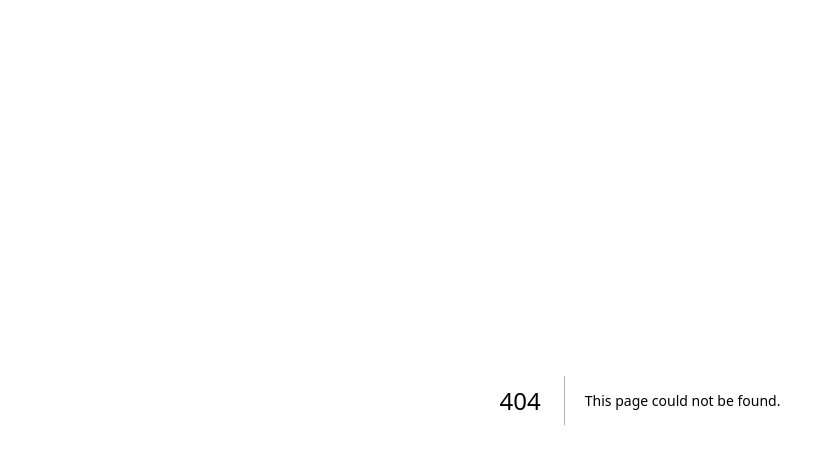
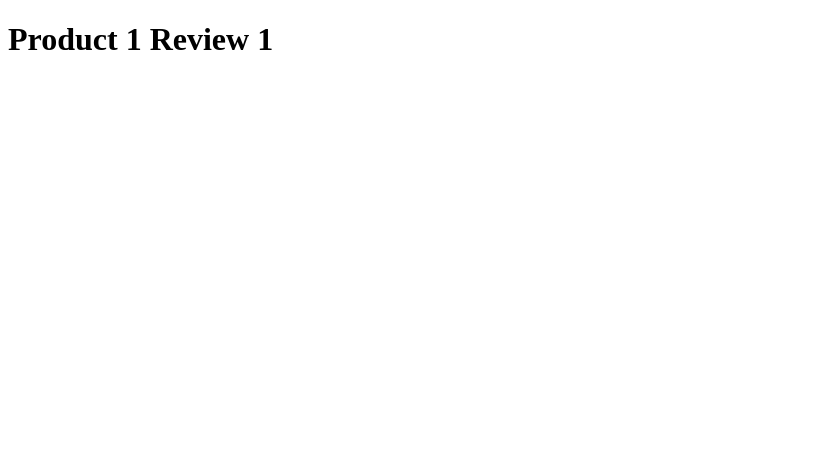
Before and after one commit to Yuwen-0/NextJs-Learning-Library, a Next.js app: page /products/1/reviews/1 in a window 1280 px wide. Before the commit this address had no page. Shown: the top 464 px of the page, without its empty margins (0-835 px from the left). Built offline with nearby package versions, Linux system fonts and the light colour scheme.

Commit message:
test:done route tests

```diff
--- /dev/null
+++ b/src/app/products/[productId]/reviews/[reviewId]/page.tsx
@@ -0,0 +1,12 @@
+export default function Reviews({
+    params
+}: {
+    params: {
+        productId: string
+        reviewId: string
+    }
+}) {
+    return (
+        <h1>Product {params.productId} Review {params.reviewId}</h1>
+    )
+}
--- /dev/null
+++ b/src/app/products/[productId]/reviews/page.tsx
@@ -0,0 +1,3 @@
+export default function Reviews() {
+
+}
```
